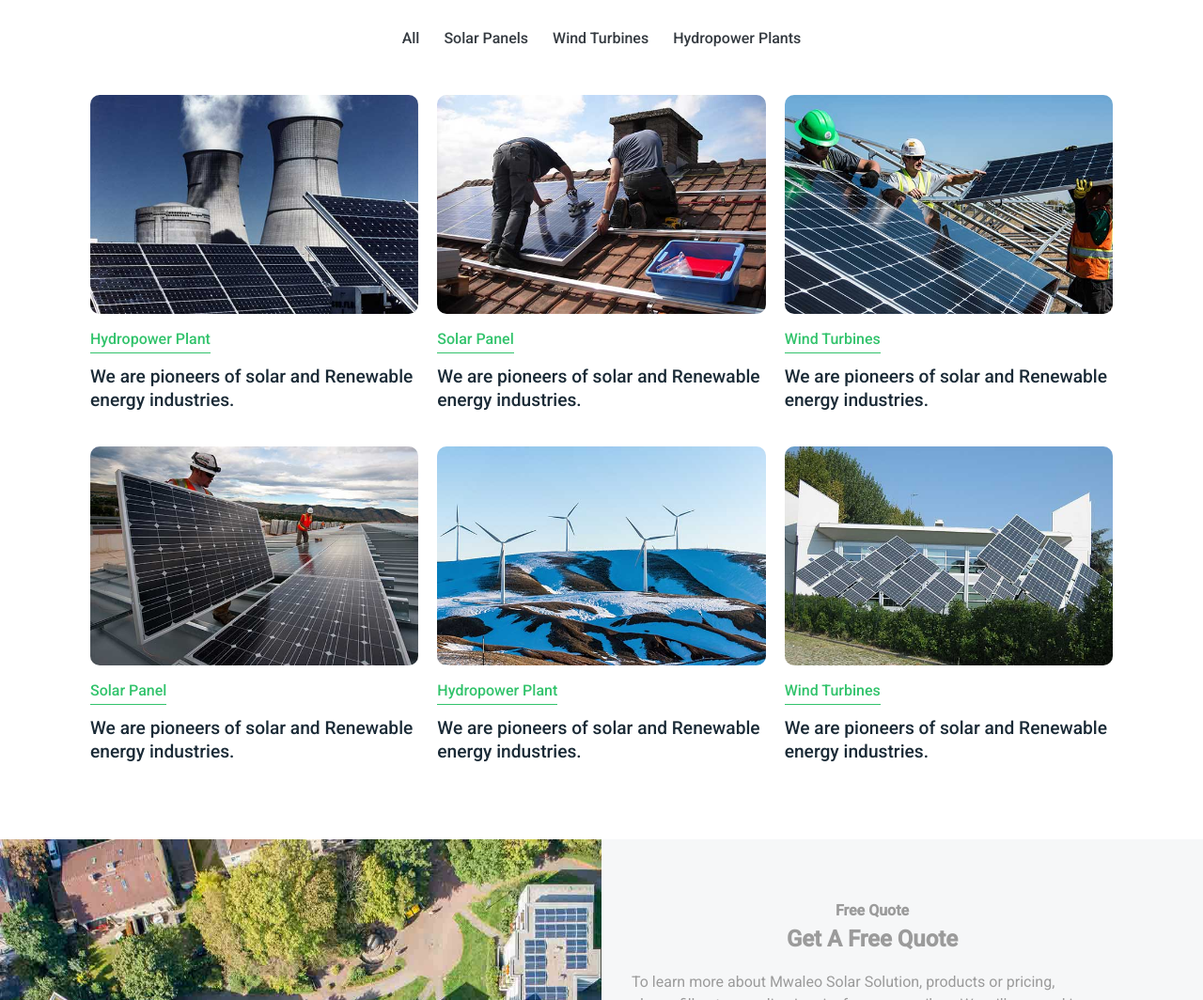
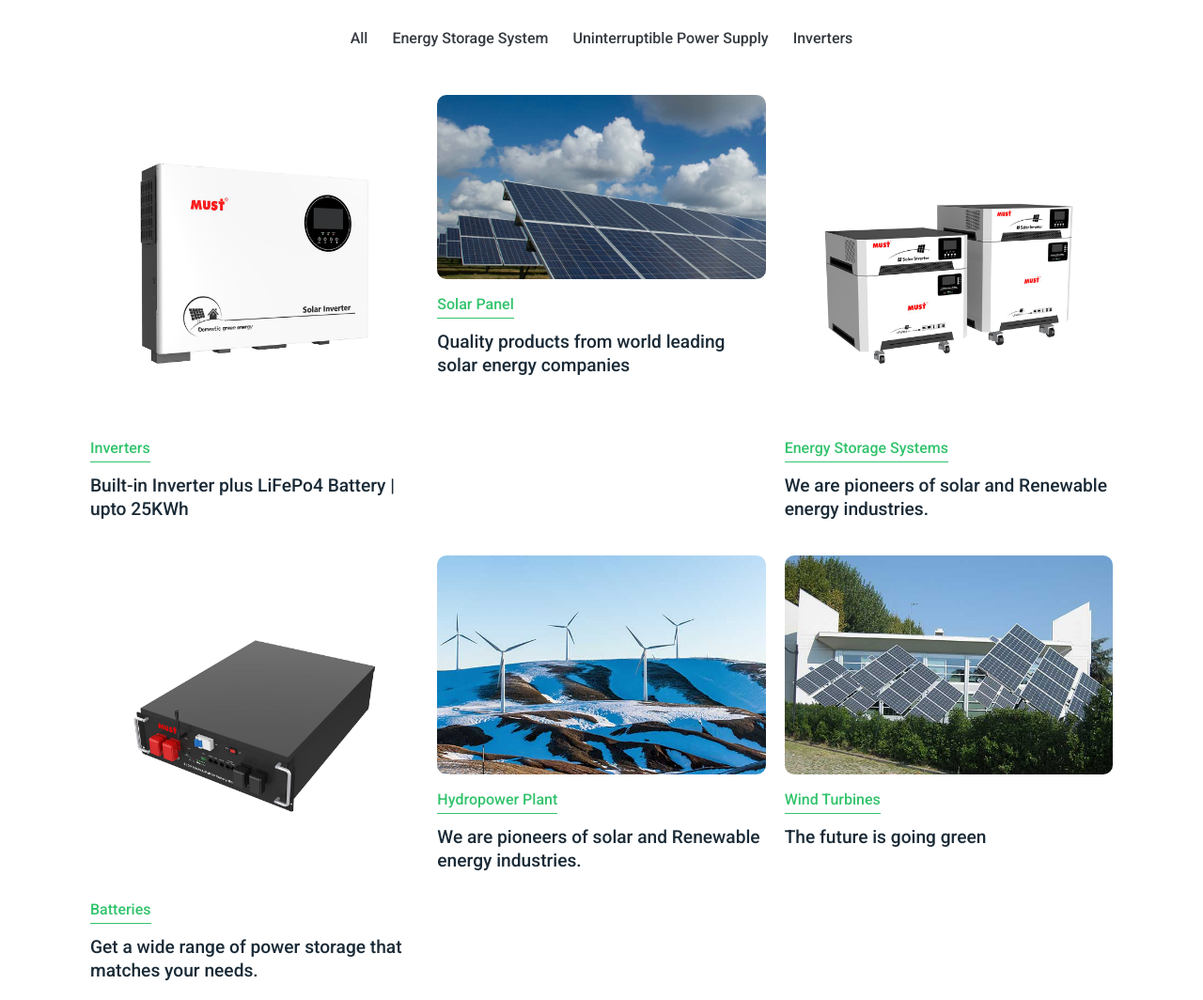
Before and after one commit to Njonjo12/mwaleo-solar-solution, a plain HTML site: page project.html in a window 1280 px wide. Shown: the part 694-1758 px from the top of the page at 94% size. Drawn offline with Linux system fonts and the light colour scheme.

Commit message:
Changes made on project.html

```diff
--- a/project.html
+++ b/project.html
@@ -166,13 +166,15 @@
               <a href="#" class="project-link link current">All</a>
             </li>
             <li class="projects-link link">
-              <a href="#" class="project-link link">Solar Panels</a>
+              <a href="#" class="project-link link">Energy Storage System</a>
             </li>
             <li class="projects-link link">
-              <a href="#" class="project-link link">Wind Turbines</a>
+              <a href="#" class="project-link link"
+                >Uninterruptible Power Supply</a
+              >
             </li>
             <li class="projects-link link">
-              <a href="#" class="project-link link">Hydropower Plants</a>
+              <a href="#" class="project-link link">Inverters</a>
             </li>
           </ul>
         </div>
@@ -180,44 +182,44 @@
       <section class="projects-details">
         <div class="projects-cards">
           <div class="project-card card1">
-            <a href="img/img-600x400-6.jpg"
+            <a href="img/mwaleo-solar-shop/inverter/17-HBP1800-LV5.29.02.jpg"
               ><img
-                src="img/img-600x400-6.jpg"
+                src="img/mwaleo-solar-shop/inverter/PH1800-PRO8-10K-1-1.jpg"
                 alt="project photo"
                 class="project-img"
             /></a>
-            <a href="#" class="project-title link">Hydropower Plant</a>
-            <p>We are pioneers of solar and Renewable energy industries.</p>
+            <a href="#" class="project-title link">Inverters</a>
+            <p>Built-in Inverter plus LiFePo4 Battery | upto 25KWh</p>
           </div>
           <div class="project-card card2">
-            <a href="img/img-600x400-5.jpg"
+            <a href="img/solar-panel.jpg"
               ><img
-                src="img/img-600x400-5.jpg"
+                src="img/solar-panel.jpg"
                 alt="project photo"
                 class="project-img"
             /></a>
             <a href="#" class="project-title link">Solar Panel</a>
-            <p>We are pioneers of solar and Renewable energy industries.</p>
+            <p>Quality products from world leading solar energy companies</p>
           </div>
           <div class="project-card card3">
-            <a href="img/img-600x400-4.jpg"
+            <a href="img/mwaleo-solar-shop/ess/08-HBP1800-ES.5.29.02.jpg"
               ><img
-                src="img/img-600x400-4.jpg"
+                src="img/mwaleo-solar-shop/ess/10-HBP1800-HM.5.29.02.jpg"
                 alt="project photo"
                 class="project-img"
             /></a>
-            <a href="#" class="project-title link">Wind Turbines</a>
+            <a href="#" class="project-title link">Energy Storage Systems</a>
             <p>We are pioneers of solar and Renewable energy industries.</p>
           </div>
           <div class="project-card card4">
-            <a href="img/img-600x400-3.jpg"
+            <a href="img/mwaleo-solar-shop/battery/lp15-5.28-1.jpg"
               ><img
-                src="img/img-600x400-3.jpg"
+                src="img/mwaleo-solar-shop/battery/lp18-000-1.jpg"
                 alt="project photo"
                 class="project-img"
             /></a>
-            <a href="#" class="project-title link">Solar Panel</a>
-            <p>We are pioneers of solar and Renewable energy industries.</p>
+            <a href="#" class="project-title link">Batteries</a>
+            <p>Get a wide range of power storage that matches your needs.</p>
           </div>
           <div class="project-card card5">
             <a href="img/img-600x400-2.jpg"
@@ -239,7 +241,7 @@
                 class="project-img"
             /></a>
             <a href="#" class="project-title link">Wind Turbines</a>
-            <p>We are pioneers of solar and Renewable energy industries.</p>
+            <p>The future is going green</p>
           </div>
         </div>
       </section>
@@ -569,8 +571,8 @@
               <h3 class="sub-title">Newsletter</h3>
               <div>
                 <p>
-                  Lorem, ipsum dolor sit amet consectetur <br />
-                  adipisicing elit. Provident.
+                  sign up for our newsletter to keep you up to <br />
+                  date with our services and products.
                 </p>
                 <div class="input-section">
                   <input
```
